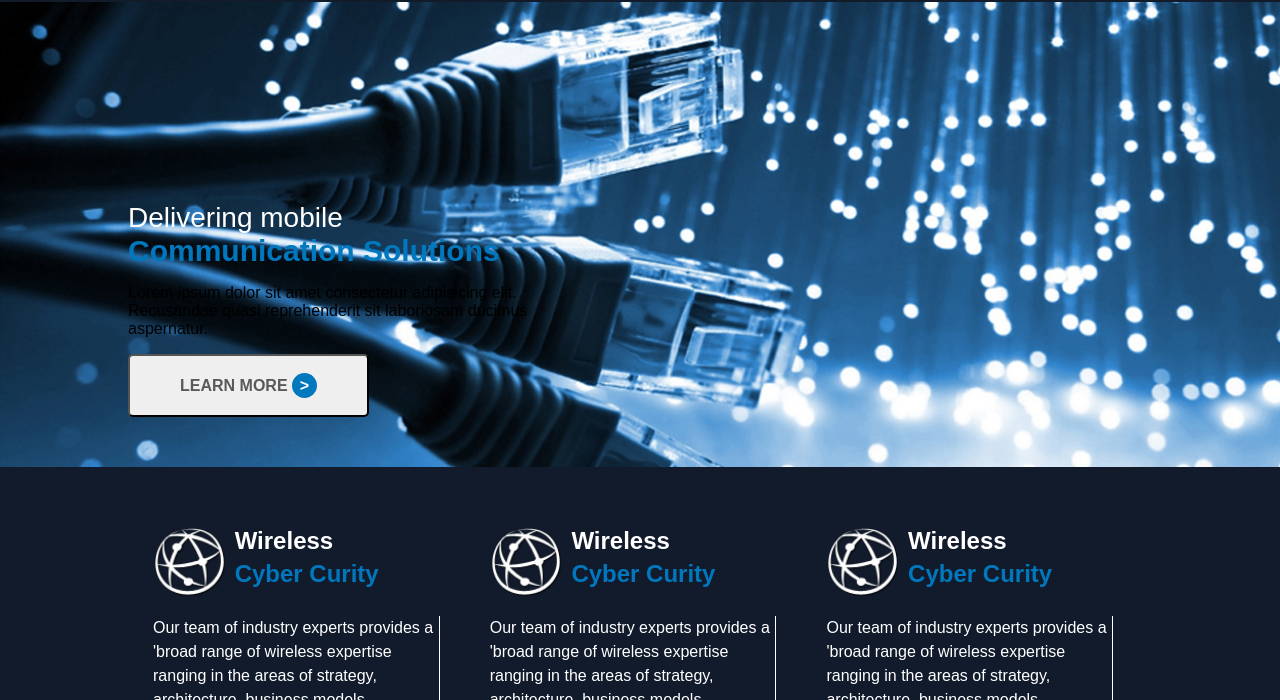
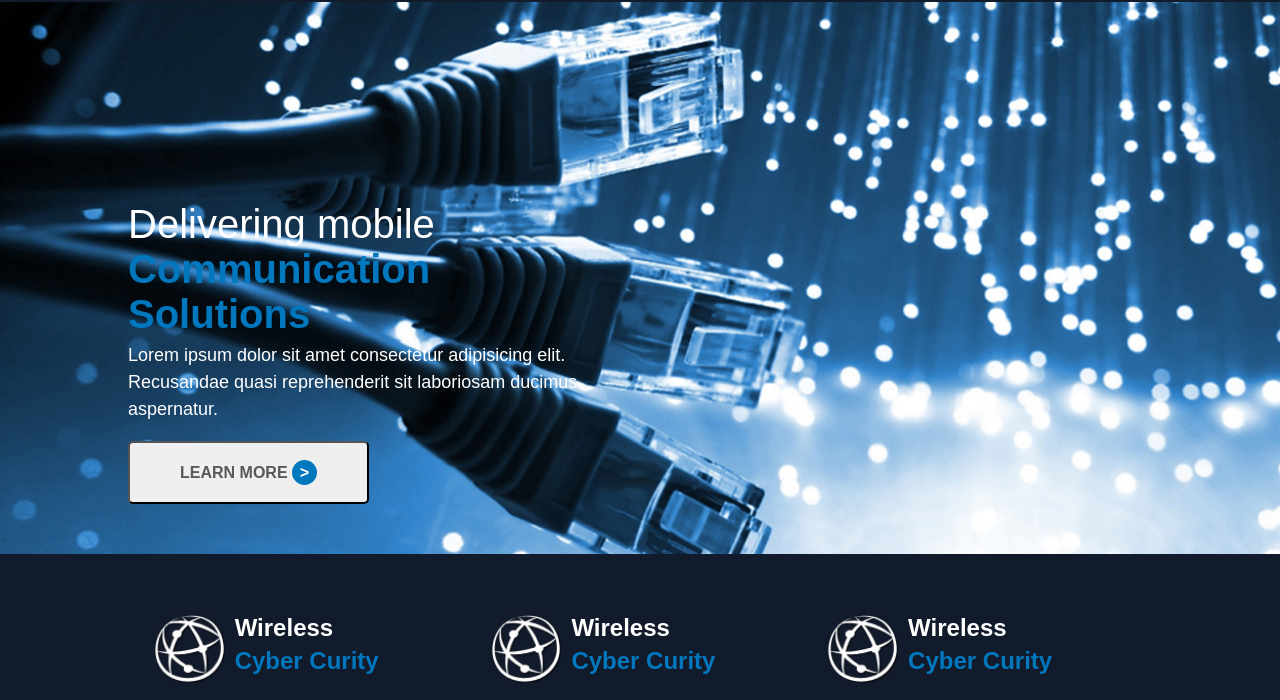
Before and after one commit to faridcse/blue, a plain HTML site: page index.html in a window 1280 px wide. Shown: the part 87-787 px from the top of the page. Drawn offline with Linux system fonts and the light colour scheme.

Commit message:
Add files via upload

```diff
--- a/css/style.css
+++ b/css/style.css
@@ -65,17 +65,19 @@ header{
 	width: 45%;
 }
 .banner-content p:first-child {
-	font-size: 28px;
+	font-size: 40px;
 	color: #fff;
 	margin: 0;
 }
 
-.banner-content p:nth-child(2) {
-	font-size: 28px;
-	color: red;
+.banner-content p:nth-last-child(2) {
+	font-size: 18px;
+	line-height: 1.5;
+	color: #fff;
+	margin-top: 5px;
 }
 .banner-content h1{
-	font-size: 30px;
+	font-size: 40px;
 	color: #0177bd;
 	margin: 0;
 }
```
